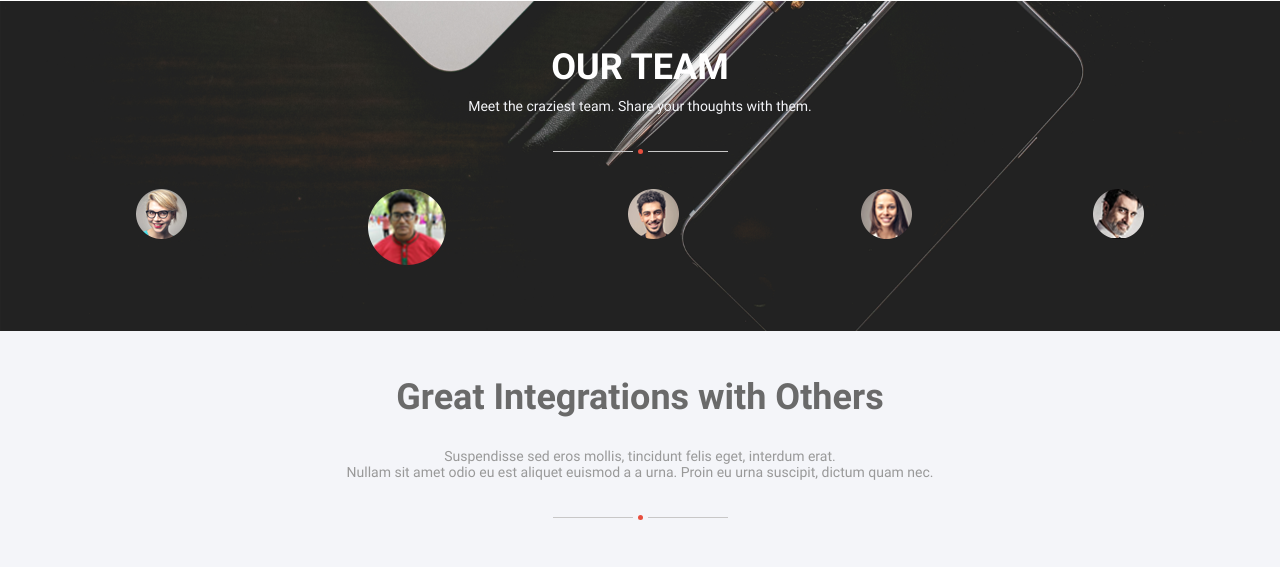
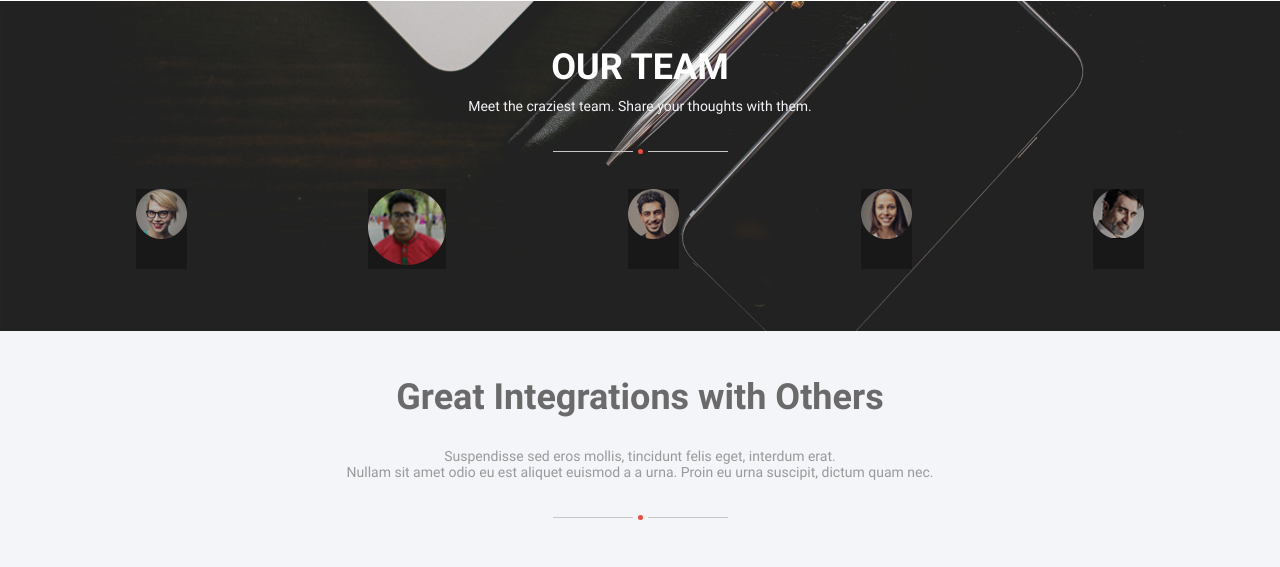
Before and after one commit to 4EPSI/bino, a plain HTML site: page index.html in a window 1280 px wide. Shown: the part 4831-5398 px from the top of the page. Drawn offline with Linux system fonts and the light colour scheme.

Commit message:
section_team

```diff
--- a/css/style.css
+++ b/css/style.css
@@ -911,7 +911,21 @@ html {
 
 }
 .team_img {
+  border-radius: 50%;
+  position: relative;
+}
+.team_img:before:hover {
 
+}
+.team_img:before {
+  content: '';
+  position: absolute;
+  top: 0;
+  bottom: 0;
+  left: 0;
+  right: 0;
+  background: #000;
+  opacity: 0.3;
 }
 /* section_partner */
 .section_partner {
```
